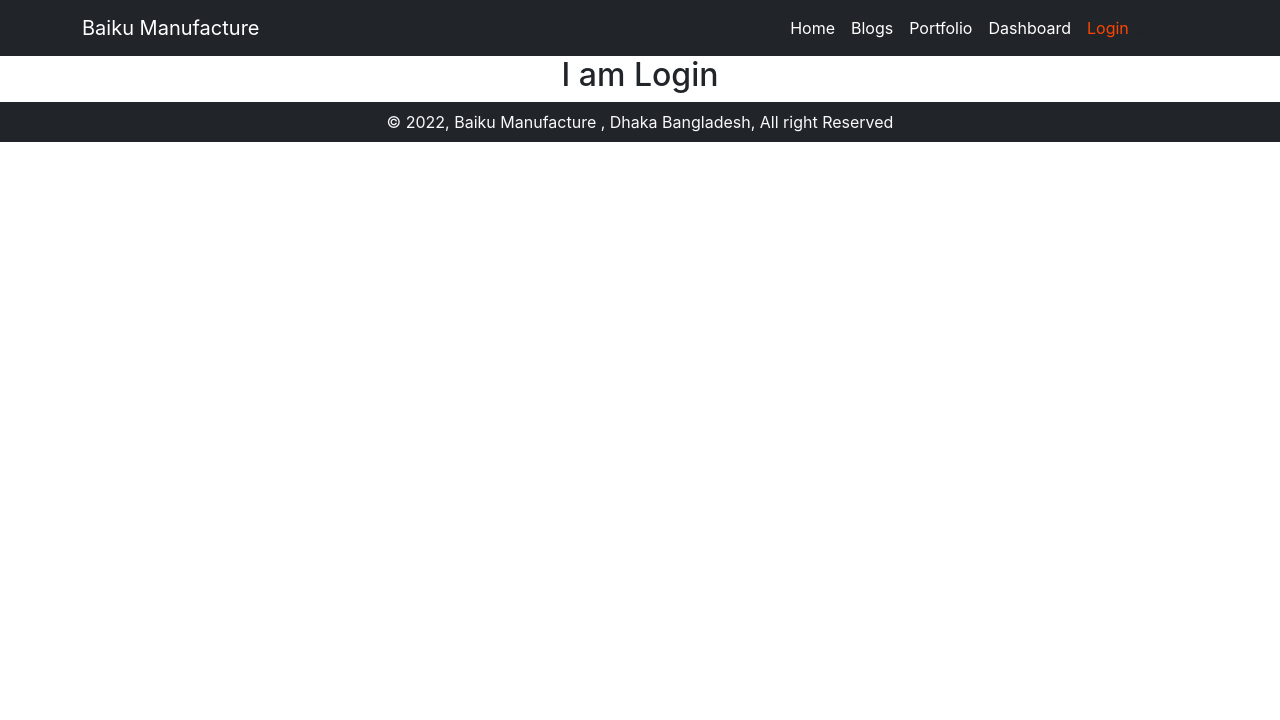
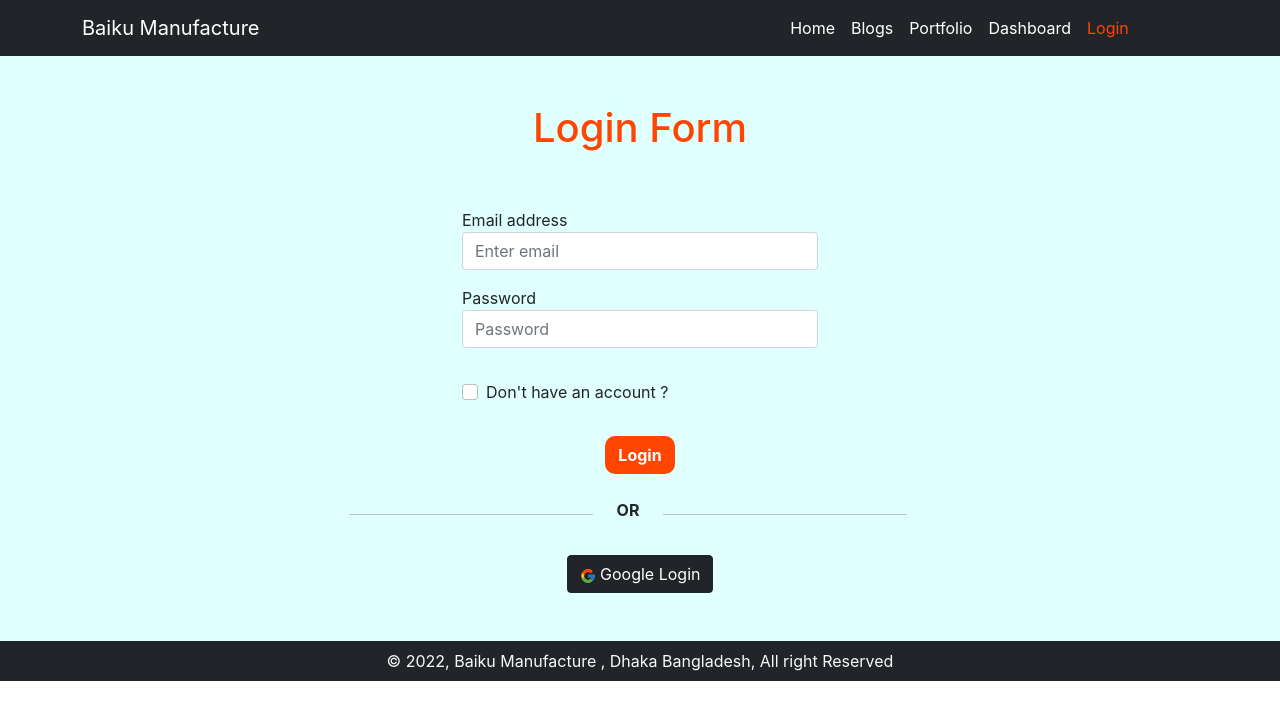
Before and after one commit to jicumollick/baiku-manufacture-client, a React (Create React App) app: page /login in a window 1280 px wide. Shown: the top 720 px of the page. Built offline with nearby package versions, Linux system fonts and the light colour scheme; no server answers.

Commit message:
login page design and functionality done

```diff
--- a/package.json
+++ b/package.json
@@ -6,8 +6,10 @@
     "@testing-library/jest-dom": "^5.16.4",
     "@testing-library/react": "^13.2.0",
     "@testing-library/user-event": "^13.5.0",
+    "firebase": "^9.8.1",
     "react": "^18.1.0",
     "react-dom": "^18.1.0",
+    "react-firebase-hooks": "^5.0.3",
     "react-hook-form": "^7.31.2",
     "react-icons": "^4.3.1",
     "react-router-dom": "^6.3.0",
--- a/src/Pages/Login/Login.js
+++ b/src/Pages/Login/Login.js
@@ -1,9 +1,178 @@
-import React from "react";
+import React, { useEffect, useState } from "react";
+import { FcGoogle } from "react-icons/fc";
+import { useSignInWithGoogle } from "react-firebase-hooks/auth";
+import { useCreateUserWithEmailAndPassword } from "react-firebase-hooks/auth";
+import { useSignInWithEmailAndPassword } from "react-firebase-hooks/auth";
+import auth from "../../firebase.init";
+import { useLocation, useNavigate } from "react-router-dom";
+import { toast } from "react-toastify";
+const Login = () => {
+  let navigate = useNavigate();
+  let location = useLocation();
+  let from = location.state?.from?.pathname || "/";
+  const [register, setRegister] = useState(false);
+  const [email, setEmail] = useState("");
+  const [password, setPassword] = useState("");
+  const [error, setError] = useState("");
+  const [signInWithGoogle, googleUser, gooleLoading, googleError] =
+    useSignInWithGoogle(auth);
+  const [
+    createUserWithEmailAndPassword,
+    cretaeUser,
+    createLoading,
+    createError,
+  ] = useCreateUserWithEmailAndPassword(auth);
+  const [signInWithEmailAndPassword, loginUser, loginLoading, loginError] =
+    useSignInWithEmailAndPassword(auth);
+  const handleChange = (e) => {
+    const isChecked = e.target.checked;
+    setRegister(isChecked);
+  };
+  const handleSubmit = (e) => {
+    e.preventDefault();
+    const email = e.target.email?.value;
+    const password = e.target.password?.value;
+    const confirmPassword = e.target.confirmPassword?.value;
+    console.log(email, password);
+    setEmail(email);
+    setPassword(password);
+    if (register) {
+      //register here
+      if (password !== confirmPassword) {
+        setError("Password Don't matched,, try again");
+        toast.error("Registration Failed");
+        return;
+      } else {
+        createUserWithEmailAndPassword(email, password);
+        toast.success("Registration SuccessFull");
+        setError("");
+        setRegister(false);
+        navigate("/login");
+      }
+      console.log("register koro");
+    } else {
+      //login here via email and password
+      signInWithEmailAndPassword(email, password);
+      console.log(email, password);
+      console.log("login koro");
+    }
+  };
 
-const Login = () => {
+  // redirect to home after successfull login
+  useEffect(() => {
+    if (googleUser || loginUser) {
+      toast.success("Login SuccessFull");
+      navigate(from, { replace: true });
+    } else {
+      navigate("/login");
+    }
+
+    if (googleError || loginError) {
+      toast.error("Login Failed");
+
+      setError(googleError ? googleError.message : loginError.message);
+    }
+  }, [googleUser, loginUser, googleError, loginError]);
+
   return (
-    <div>
-      <h2>I am Login</h2>
+    <div className="py-5" style={{ backgroundColor: "lightcyan" }}>
+      <div class="container">
+        <h1 className="primary-color pb-5">
+          {" "}
+          {register ? "Register" : "Login"} Form
+        </h1>
+        <div class="row">
+          <div class="col-sm"></div>
+          <div class="col-sm">
+            {/* Login for  */}
+
+            <form onSubmit={(e) => handleSubmit(e)}>
+              <div class="form-group" style={{ textAlign: "left" }}>
+                <label for="exampleInputEmail1">Email address</label>
+                <input
+                  name="email"
+                  type="email"
+                  class="form-control"
+                  id="exampleInputEmail1"
+                  aria-describedby="emailHelp"
+                  placeholder="Enter email"
+                />
+              </div>
+              <div class="form-group py-3" style={{ textAlign: "left" }}>
+                <label for="exampleInputPassword1">Password</label>
+                <input
+                  name="password"
+                  type="password"
+                  class="form-control"
+                  id="exampleInputPassword1"
+                  placeholder="Password"
+                />
+              </div>
+
+              {register ? (
+                <>
+                  <div class="form-group" style={{ textAlign: "left" }}>
+                    <label for="confirmPassword"> Confirm Password</label>
+                    <input
+                      name="confirmPassword"
+                      type="password"
+                      class="form-control"
+                      id="confirmPassword"
+                      placeholder="Confirm Password"
+                    />
+                  </div>
+                </>
+              ) : (
+                ""
+              )}
+              <div class="form-check py-3" style={{ textAlign: "left" }}>
+                <input
+                  name="checkbox"
+                  type="checkbox"
+                  class="form-check-input"
+                  id="exampleCheck1"
+                  onChange={(e) => handleChange(e)}
+                />
+
+                <label class="form-check-label" for="exampleCheck1">
+                  Don't have an account ?
+                </label>
+              </div>
+              <div>
+                <p className="text-danger">{error ? error : ""}</p>
+              </div>
+              <button type="submit" class="btn myButton">
+                {register ? "Register" : "Login"}
+              </button>
+            </form>
+          </div>
+          <div class="col-sm"></div>
+
+          <div class="row py-4">
+            <div class="col-sm"></div>
+            <div class="col ">
+              <hr />
+            </div>
+            <div class="col-auto fw-bold">OR</div>
+            <div class="col">
+              <hr />
+            </div>
+            <div class="col-sm"></div>
+          </div>
+          <div>
+            <button
+              className="btn btn-dark"
+              style={{
+                display: "flex justify-content-center",
+                maxWidth: "200px",
+              }}
+              onClick={() => signInWithGoogle()}
+            >
+              <FcGoogle /> Google Login
+            </button>
+          </div>
+        </div>
+      </div>
     </div>
   );
 };
--- a/src/Pages/Portfolio/Portfolio.js
+++ b/src/Pages/Portfolio/Portfolio.js
@@ -19,7 +19,7 @@ const Portfolio = () => {
             class="col-12 col-md-6 "
             style={{ boxShadow: "rgba(0, 0, 0, 0.24) 0px 3px 8px" }}
           >
-            <div class="card">
+            <div class="card px-lg-3">
               <div class="card-body">
                 <h2 class="card-title">
                   {" "}
--- a/src/Pages/Shared/Navbar.js
+++ b/src/Pages/Shared/Navbar.js
@@ -1,7 +1,14 @@
+import { signOut } from "firebase/auth";
 import React from "react";
+import { useAuthState } from "react-firebase-hooks/auth";
+import auth from "../../firebase.init";
 import CustomLink from "./CustomLink";
 
 const Navbar = () => {
+  const [user, loading, error] = useAuthState(auth);
+  const logout = () => {
+    signOut(auth);
+  };
   return (
     <div>
       <nav class="navbar navbar-expand-lg navbar-dark bg-dark">
@@ -34,9 +41,19 @@ const Navbar = () => {
               <li class="nav-item px-lg-2 py-3 py-lg-2">
                 <CustomLink to={"/dashboard"}>Dashboard</CustomLink>
               </li>
-              <li class="nav-item px-lg-2 py-3 py-lg-2">
-                <CustomLink to={"/login"}>Login</CustomLink>
-              </li>
+
+              {user ? (
+                <li
+                  class="nav-item px-lg-2 py-3 py-lg-2"
+                  onClick={() => logout()}
+                >
+                  <CustomLink to={"/login"}>Logout</CustomLink>
+                </li>
+              ) : (
+                <li class="nav-item px-lg-2 py-3 py-lg-2">
+                  <CustomLink to={"/login"}>Login</CustomLink>
+                </li>
+              )}
             </ul>
           </div>
         </div>
--- /dev/null
+++ b/src/firebase.init.js
@@ -0,0 +1,21 @@
+// Import the functions you need from the SDKs you need
+import { initializeApp } from "firebase/app";
+import { getAuth } from "firebase/auth";
+// TODO: Add SDKs for Firebase products that you want to use
+// https://firebase.google.com/docs/web/setup#available-libraries
+
+// Your web app's Firebase configuration
+const firebaseConfig = {
+  apiKey: "AIzaSyB84RkMbXcSBOweKBrtUaL3reE6adpt1iQ",
+  authDomain: "baiku-manufacture.firebaseapp.com",
+  projectId: "baiku-manufacture",
+  storageBucket: "baiku-manufacture.appspot.com",
+  messagingSenderId: "158512585555",
+  appId: "1:158512585555:web:4af794e4a01d85019f5fa6",
+};
+
+// Initialize Firebase
+const app = initializeApp(firebaseConfig);
+const auth = getAuth(app);
+
+export default auth;
```
Also changed, not shown: 1 other file (tests, documents, lock files or other folders).
